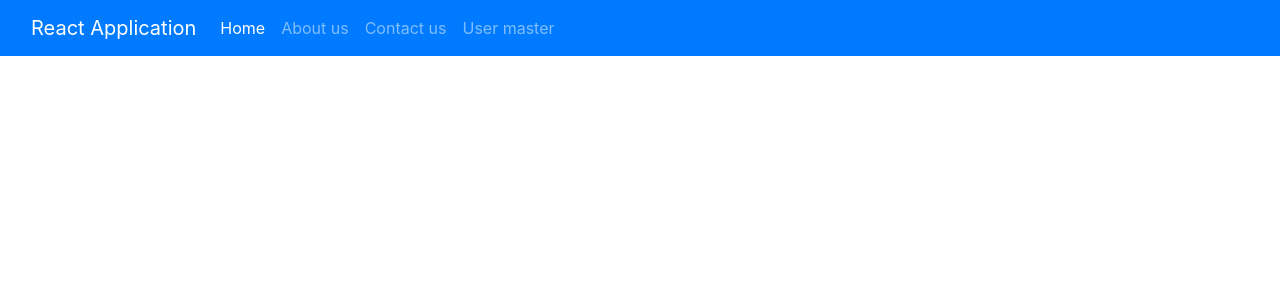
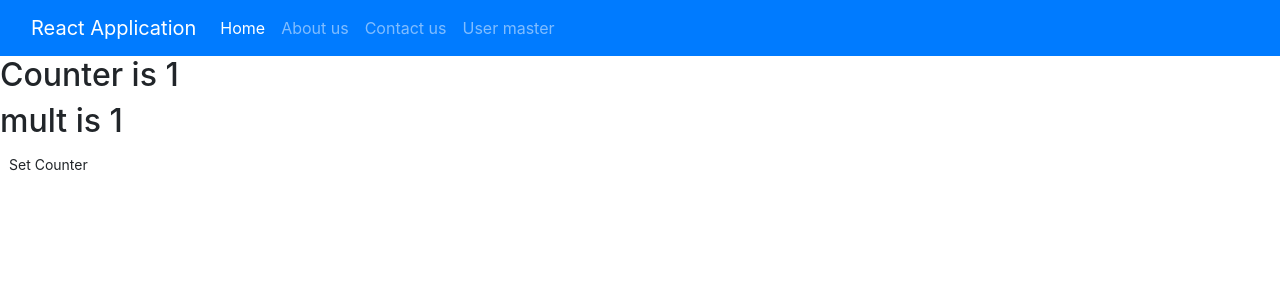
Before and after one commit to shirkeamy/October2024Batch, a React (Create React App) app in the folder react/react-app-1/: page /hooks in a window 1280 px wide. Shown: the top 300 px of the page. Built offline with nearby package versions, Linux system fonts and the light colour scheme.

Commit message:
Use Effect Hook

```diff
--- a/react/react-app-1/src/App.tsx
+++ b/react/react-app-1/src/App.tsx
@@ -7,6 +7,7 @@ import Contact from './Pages/Contact';
 import User from './Pages/User';
 import CompoentA from './Components/CompoentA';
 import { BrowserRouter, Routes, Route } from 'react-router-dom';
+import UseEffectHook from './Pages/Hooks/UseEffectHook';
 
 export const data = createContext("");
 export const data1 = createContext("");
@@ -24,6 +25,7 @@ function App() {
           <Route path='about' element={<About />} />
           <Route path='contact' element={<Contact />} />
           <Route path='user-master' element={<User userName={userName} />} />
+          <Route path='hooks' element={<UseEffectHook />} />
         </Routes>
       </BrowserRouter>
 
--- /dev/null
+++ b/react/react-app-1/src/Pages/Hooks/UseEffectHook.tsx
@@ -0,0 +1,40 @@
+import React, { useEffect, useState } from "react";
+
+const UseEffectHook: React.FC = () => {
+
+    const [counter, SetCounter] = useState(0);
+    const [mult, SetMult] = useState(1);
+
+    // useEffect(() => {
+    //     setTimeout(() => {
+    //         SetCounter(counter + 1)
+    //     }, 1000)
+    // })
+
+    useEffect(() => {
+        setTimeout(() => {
+            SetCounter(counter + 1)
+        }, 1000)
+    }, [])
+
+    useEffect(() => {
+        if(counter > 5)
+            SetMult(mult * 2)
+    }, [counter])
+
+    return (
+        <>
+            <h2>Counter is {counter}</h2>
+            <h2>mult is {mult}</h2>
+            <button type="button"
+                className="btn btn-priamry btn-sm"
+                onClick={() => { SetCounter(counter + 1) }}
+            >
+                Set Counter
+            </button>
+        </>
+    )
+
+}
+
+export default UseEffectHook;
```
